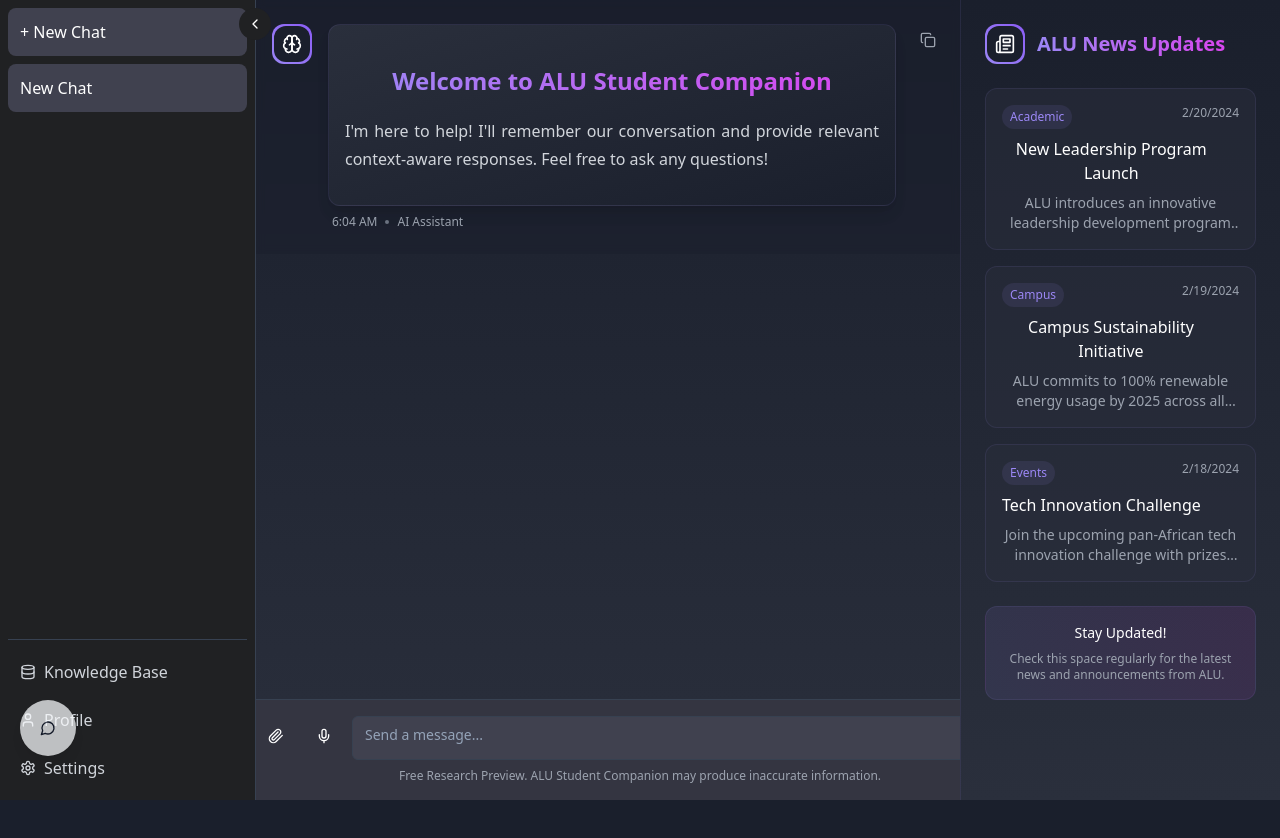
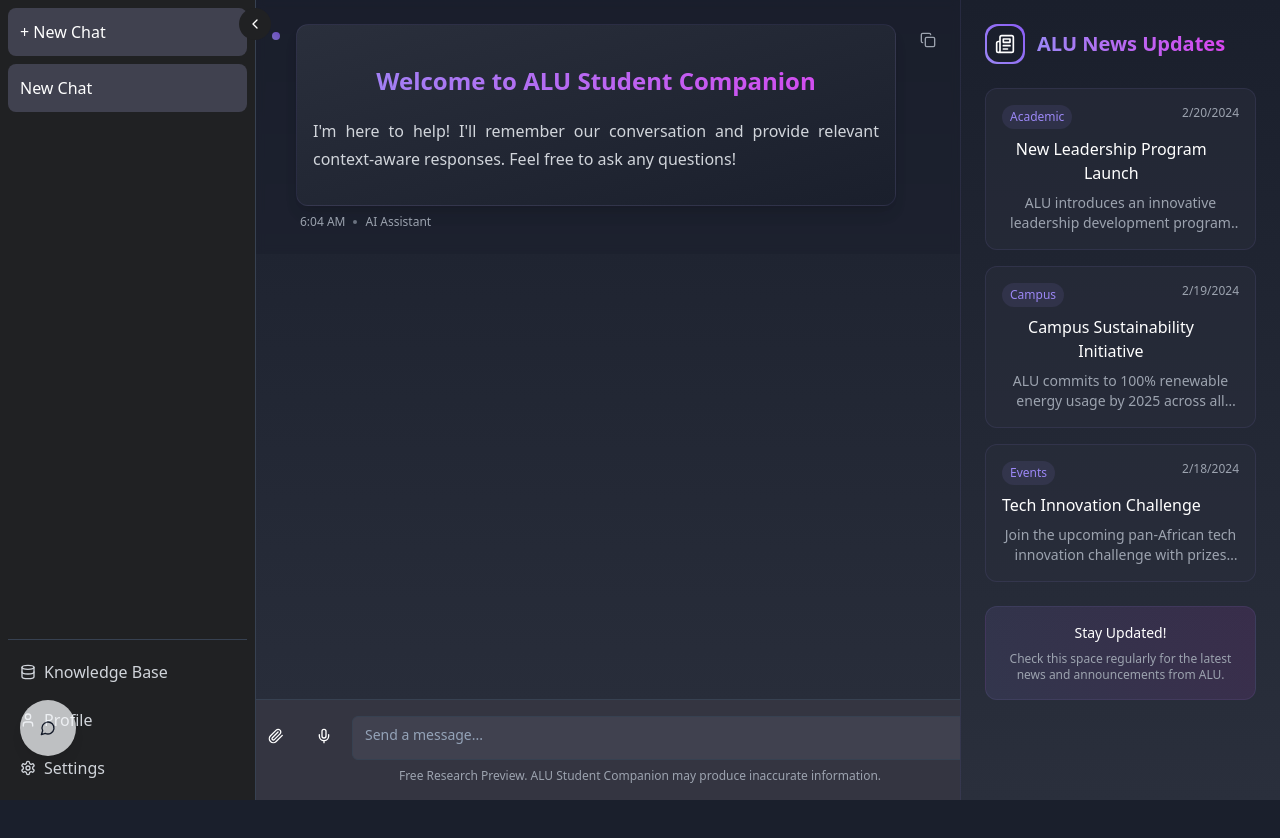
Before and after one commit to Donne120/alusc, a React (Vite) app: page / in a window 1280 px wide. Shown: the top 838 px of the page. Built offline with nearby package versions, Linux system fonts and the light colour scheme.

Commit message:
Remove logos and add animations
Removes logos from user and AI messages and adds loading animations.

```diff
--- a/src/components/ChatMessage.tsx
+++ b/src/components/ChatMessage.tsx
@@ -2,7 +2,7 @@ import { useState } from "react";
 import ReactMarkdown from 'react-markdown';
 import { Prism as SyntaxHighlighter } from 'react-syntax-highlighter';
 import { atomDark } from 'react-syntax-highlighter/dist/esm/styles/prism';
-import { Copy, Check, Edit, Camera, Brain } from "lucide-react";
+import { Copy, Check, Edit, Camera } from "lucide-react";
 import { toast } from "sonner";
 import html2canvas from "html2canvas";
 import remarkMath from 'remark-math';
@@ -10,6 +10,7 @@ import rehypeKatex from 'rehype-katex';
 import remarkGfm from 'remark-gfm';
 import { ChatCard } from "./ui/chat-card";
 import { cn } from "@/lib/utils";
+
 interface ChatMessageProps {
   message: string;
   isAi?: boolean;
@@ -20,12 +21,14 @@ interface ChatMessageProps {
   }>;
   onEdit?: (newMessage: string) => void;
 }
+
 interface CodeProps {
   node?: any;
   inline?: boolean;
   className?: string;
   children: any;
 }
+
 const tryParseCard = (text: string) => {
   if (!text.includes('Title:')) return null;
   try {
@@ -52,6 +55,7 @@ const tryParseCard = (text: string) => {
     return null;
   }
 };
+
 export const ChatMessage = ({
   message,
   isAi = false,
@@ -66,7 +70,9 @@ export const ChatMessage = ({
     minute: 'numeric',
     hour12: true
   });
+
   const cardData = tryParseCard(message);
+
   const handleCopy = async () => {
     try {
       await navigator.clipboard.writeText(message);
@@ -103,20 +109,49 @@ export const ChatMessage = ({
       toast.error("Failed to take screenshot");
     }
   };
-  return <div className={cn("py-6 px-2 md:px-4 w-full animate-message-fade-in relative backdrop-blur-sm", isAi ? "bg-[#1A1F2C]/50" : "bg-[#1A1F2C]/30")} id={`message-${message.slice(0, 10)}`}>
+
+  return (
+    <div
+      className={cn(
+        "py-6 px-2 md:px-4 w-full animate-message-fade-in relative backdrop-blur-sm",
+        isAi ? "bg-[#1A1F2C]/50" : "bg-[#1A1F2C]/30"
+      )}
+      id={`message-${message.slice(0, 10)}`}
+    >
       <div className="max-w-5xl mx-auto flex gap-4">
-        {isAi ? <div className="w-10 h-10 rounded-xl overflow-hidden flex-shrink-0 bg-gradient-to-tr from-[#9b87f5] to-[#8B5CF6] p-0.5">
-            <div className="bg-[#1A1F2C] w-full h-full rounded-xl p-2">
-              <Brain className="w-full h-full text-white" />
-            </div>
-          </div> : <div className="w-10 h-10 rounded-xl bg-gradient-to-r from-[#D946EF] to-[#8B5CF6] flex items-center justify-center flex-shrink-0 p-0.5">
-            <div className="bg-[#1A1F2C] w-full h-full rounded-xl flex items-center justify-center">
-              <span className="text-white font-medium">U</span>
-            </div>
-          </div>}
+        {/* Avatar Indicator */}
+        <div
+          className={cn(
+            "w-2 h-2 mt-2 rounded-full flex-shrink-0",
+            isAi
+              ? "bg-gradient-to-tr from-[#9b87f5] to-[#8B5CF6] animate-pulse"
+              : "bg-gradient-to-r from-[#D946EF] to-[#8B5CF6]"
+          )}
+        />
+
         <div className="flex-1 space-y-2">
-          <div className={cn("p-4 rounded-xl text-white shadow-lg", isAi ? "bg-gradient-to-br from-[#2A2F3C] to-[#1A1F2C] border border-[#9b87f5]/10" : "bg-gradient-to-br from-[#D946EF] to-[#8B5CF6]")}>
-            {isEditing ? <textarea value={editedMessage} onChange={e => setEditedMessage(e.target.value)} className="w-full bg-[#1A1F2C] text-white rounded-lg p-3 min-h-[100px] border border-[#9b87f5]/20" /> : cardData ? <ChatCard {...cardData} /> : <ReactMarkdown remarkPlugins={[remarkMath, remarkGfm]} rehypePlugins={[rehypeKatex]} components={{
+          <div
+            className={cn(
+              "p-4 rounded-xl text-white shadow-lg transition-all duration-300",
+              isAi
+                ? "bg-gradient-to-br from-[#2A2F3C] to-[#1A1F2C] border border-[#9b87f5]/10"
+                : "bg-gradient-to-br from-[#D946EF] to-[#8B5CF6]",
+              "animate-scale-in"
+            )}
+          >
+            {isEditing ? (
+              <textarea
+                value={editedMessage}
+                onChange={e => setEditedMessage(e.target.value)}
+                className="w-full bg-[#1A1F2C] text-white rounded-lg p-3 min-h-[100px] border border-[#9b87f5]/20"
+              />
+            ) : cardData ? (
+              <ChatCard {...cardData} />
+            ) : (
+              <ReactMarkdown
+                remarkPlugins={[remarkMath, remarkGfm]}
+                rehypePlugins={[rehypeKatex]}
+                components={{
                   code: ({
                     node,
                     inline,
@@ -212,38 +247,69 @@ export const ChatMessage = ({
                             <img src={src} alt={alt} className="rounded-lg max-w-full h-auto border border-[#9b87f5]/20 shadow-lg" />
                             {alt && <p className="text-center text-sm text-gray-400 mt-2">{alt}</p>}
                           </div>
-          }} className="prose prose-invert max-w-none">
+                }}
+                className="prose prose-invert max-w-none"
+              >
                 {message}
-              </ReactMarkdown>}
+              </ReactMarkdown>
+            )}
           </div>
+
           <div className="text-xs text-gray-400 ml-1 flex items-center gap-2">
             <span>{timestamp}</span>
             <div className="h-1 w-1 rounded-full bg-gray-500"></div>
             <span>{isAi ? 'AI Assistant' : 'You'}</span>
           </div>
         </div>
+
         <div className="flex flex-col gap-2">
-          {!isAi && <button onClick={handleEdit} className="p-2 rounded-lg hover:bg-[#2A2F3C] text-gray-400 hover:text-white transition-colors">
+          {!isAi && (
+            <button
+              onClick={handleEdit}
+              className="p-2 rounded-lg hover:bg-[#2A2F3C] text-gray-400 hover:text-white transition-colors"
+            >
               {isEditing ? <Check className="h-4 w-4" /> : <Edit className="h-4 w-4" />}
-            </button>}
+            </button>
+          )}
 
-          <button onClick={handleCopy} className="p-2 rounded-lg hover:bg-[#2A2F3C] text-gray-400 hover:text-white transition-colors">
+          <button
+            onClick={handleCopy}
+            className="p-2 rounded-lg hover:bg-[#2A2F3C] text-gray-400 hover:text-white transition-colors"
+          >
             {copied ? <Check className="h-4 w-4" /> : <Copy className="h-4 w-4" />}
           </button>
-
-
         </div>
       </div>
-      {attachments && attachments.length > 0 && <div className="mt-6 grid grid-cols-2 md:grid-cols-3 gap-4 max-w-5xl mx-auto">
-          {attachments.map((attachment, index) => attachment && attachment.type === 'image' ? <div key={index} className="relative group">
-                <div className="absolute -inset-0.5 bg-gradient-to-r from-[#9b87f5] to-[#D946EF] rounded-lg blur opacity-20 group-hover:opacity-30 transition-opacity"></div>
-                <img src={attachment.url} alt={attachment.name} className="relative rounded-lg max-h-64 object-cover w-full border border-[#9b87f5]/10" />
-              </div> : attachment ? <a key={index} href={attachment.url} download={attachment.name} className="relative group">
-                <div className="absolute -inset-0.5 bg-gradient-to-r from-[#9b87f5] to-[#D946EF] rounded-lg blur opacity-20 group-hover:opacity-30 transition-opacity"></div>
+
+      {/* Attachments section */}
+      {attachments && attachments.length > 0 && (
+        <div className="mt-6 grid grid-cols-2 md:grid-cols-3 gap-4 max-w-5xl mx-auto">
+          {attachments.map((attachment, index) =>
+            attachment && attachment.type === 'image' ? (
+              <div key={index} className="relative group">
+                <div className="absolute -inset-0.5 bg-gradient-to-r from-[#9b87f5] to-[#D946EF] rounded-lg blur opacity-20 group-hover:opacity-30 transition-opacity" />
+                <img
+                  src={attachment.url}
+                  alt={attachment.name}
+                  className="relative rounded-lg max-h-64 object-cover w-full border border-[#9b87f5]/10"
+                />
+              </div>
+            ) : attachment ? (
+              <a
+                key={index}
+                href={attachment.url}
+                download={attachment.name}
+                className="relative group"
+              >
+                <div className="absolute -inset-0.5 bg-gradient-to-r from-[#9b87f5] to-[#D946EF] rounded-lg blur opacity-20 group-hover:opacity-30 transition-opacity" />
                 <div className="relative flex items-center gap-2 p-3 rounded-lg bg-[#2A2F3C] hover:bg-[#343B4C] transition-colors border border-[#9b87f5]/10">
                   📎 {attachment.name}
                 </div>
-              </a> : null)}
-        </div>}
-    </div>;
+              </a>
+            ) : null
+          )}
+        </div>
+      )}
+    </div>
+  );
 };
--- a/src/components/chat/ChatMessages.tsx
+++ b/src/components/chat/ChatMessages.tsx
@@ -1,7 +1,7 @@
 
 import { Message } from "@/types/chat";
 import { ChatMessage } from "../ChatMessage";
-import { Brain } from "lucide-react";
+import { Loader } from "lucide-react";
 
 interface ChatMessagesProps {
   messages: Message[];
@@ -14,7 +14,7 @@ export const ChatMessages = ({ messages, isLoading, onEditMessage }: ChatMessage
     return (
       <div className="h-screen flex flex-col items-center justify-center text-gray-300 px-4 bg-gradient-to-b from-[#1A1F2C] to-[#2A2F3C]">
         <div className="flex items-center justify-center w-16 h-16 mb-8 rounded-2xl bg-gradient-to-tr from-[#9b87f5] to-[#8B5CF6]">
-          <Brain className="w-8 h-8 text-white" />
+          <div className="w-8 h-8 rounded-full border-2 border-current border-t-transparent animate-spin" />
         </div>
         <h1 className="text-4xl font-bold mb-4 bg-gradient-to-r from-[#9b87f5] to-[#D946EF] text-transparent bg-clip-text">
           ALU Student Companion
@@ -41,16 +41,16 @@ export const ChatMessages = ({ messages, isLoading, onEditMessage }: ChatMessage
         />
       ))}
       {isLoading && (
-        <div className="py-6 px-8 text-gray-400 animate-pulse">
-          <div className="max-w-3xl mx-auto flex gap-4">
-            <div className="w-10 h-10 rounded-xl overflow-hidden flex-shrink-0 bg-gradient-to-tr from-[#9b87f5] to-[#8B5CF6] p-0.5">
-              <div className="bg-[#1A1F2C] w-full h-full rounded-xl p-2">
-                <Brain className="w-full h-full text-white" />
+        <div className="py-6 px-8 text-gray-400">
+          <div className="max-w-3xl mx-auto flex gap-4 items-start">
+            <div className="w-2 h-2 rounded-full bg-gradient-to-tr from-[#9b87f5] to-[#8B5CF6] animate-pulse mt-2" />
+            <div className="flex-1">
+              <div className="flex space-x-2 items-center">
+                <div className="w-8 h-8">
+                  <Loader className="w-full h-full animate-spin text-[#9b87f5]" />
+                </div>
+                <span className="text-sm text-gray-400">AI is thinking...</span>
               </div>
-            </div>
-            <div className="flex-1">
-              <div className="h-4 bg-[#2A2F3C] rounded-lg w-3/4 mb-2"></div>
-              <div className="h-4 bg-[#2A2F3C] rounded-lg w-1/2"></div>
             </div>
           </div>
         </div>
```
Lines whose indentation alone changed are shown as unchanged.
